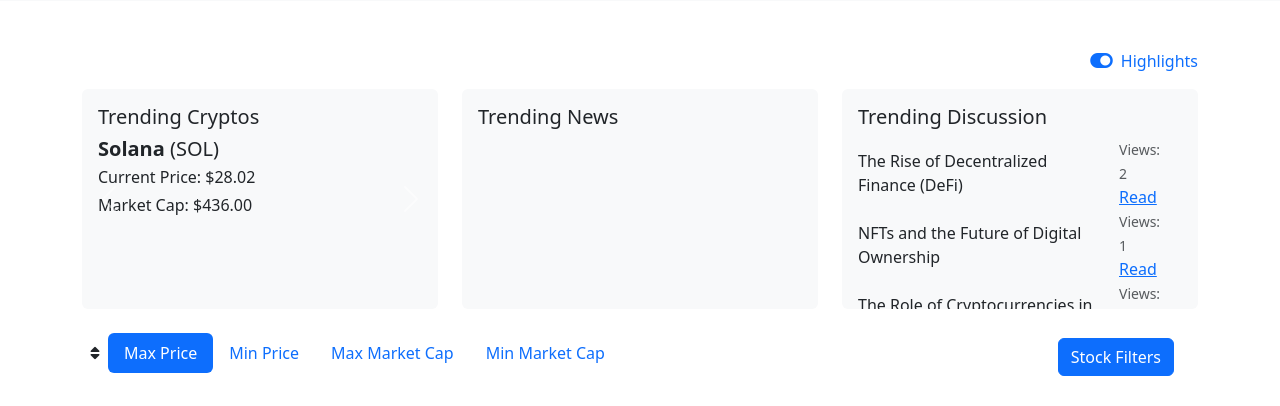
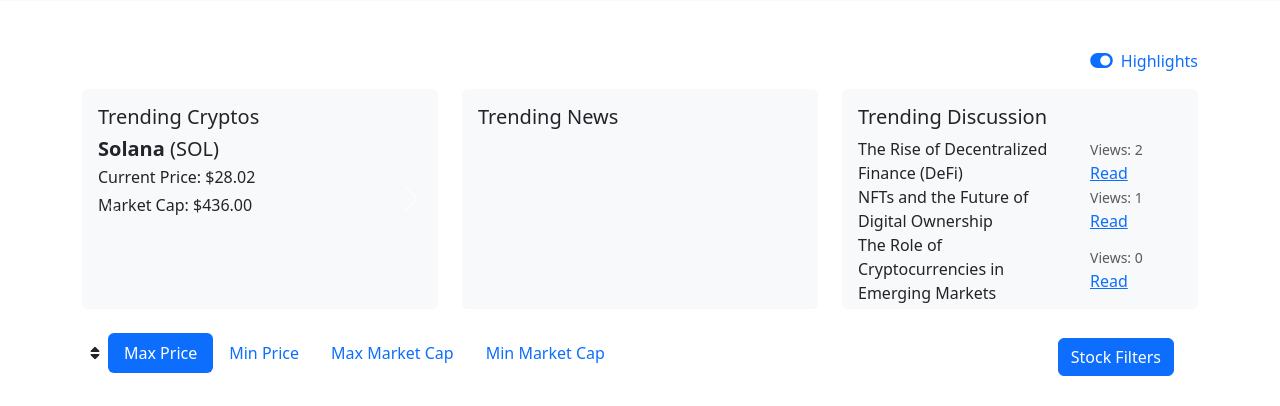
Before and after one commit to DjangoWriters-Internet-Application/Coin-Rush, a Django app: page /home/ in a window 1280 px wide. Shown: the part 367-773 px from the top of the page. Run offline with Django 4.2, Linux system fonts and the light colour scheme; data comes from the database, SQL or seed files in the repository; both versions use the stored data as it was after the commit; data that the repository does not hold is empty; parts of the project's set-up code (start-up, migrations or seed data) failed here and were passed over; some libraries are stand-ins or nearby versions.

Commit message:
small changes

```diff
--- a/coinRush/static/css/login.css
+++ b/coinRush/static/css/login.css
@@ -4,7 +4,7 @@
 body {
     margin: 0;
     padding: 0;
-    background-color: #17a2b8;
+    background-color: #;
     height: 100vh;
 }
 
--- a/coinRush/templates/Base/navbar.html
+++ b/coinRush/templates/Base/navbar.html
@@ -50,7 +50,7 @@
                     Log Out
                 </a>
             {% else %}
-                <a href="{% url 'redirect_to_login' %}" class="btn btn-primary">Log In</a>
+                <a href="{% url 'login' %}" class="btn btn-primary">Log In</a>
             {% endif %}
         </div>
     </div>
--- a/coinRush/templates/Glossary/Terms.html
+++ b/coinRush/templates/Glossary/Terms.html
@@ -2,7 +2,6 @@
 {% load static %}
 {% block extraHead %}
     <link rel="stylesheet" href="{% static 'css/glossary.css' %}">
-    <!-- Add any additional stylesheets or scripts you need for this page -->
 {% endblock extraHead %}
 
 {% block banner %}
@@ -40,7 +39,7 @@
             {% for term in group.list %}
                 <tr class="rounded">
                     <td><a href="{% url 'term_detail' term_id=term.id %}" class="text-link">{{ term.term }}</a></td>
-                    <!-- Add other columns as needed -->
+
                 </tr>
             {% endfor %}
         </tbody>
--- a/coinRush/templates/Glossary/Terms_details.html
+++ b/coinRush/templates/Glossary/Terms_details.html
@@ -2,7 +2,6 @@
 {% load static %}
 {% block extraHead %}
     <link rel="stylesheet" href="{% static 'css/glossary_details.css' %}">
-    <!-- Add any additional stylesheets or scripts you need for this page -->
 {% endblock extraHead %}
 
 {% block banner %}
@@ -20,6 +19,5 @@
 {% block content %}
     <div class="container text-center">
         <p class="description">{{ term.definition }}</p>
-        <!-- You can include more information here as needed -->
     </div>
 {% endblock %}
--- a/coinRush/templates/Learn/learning-details.html
+++ b/coinRush/templates/Learn/learning-details.html
@@ -40,7 +40,7 @@
             {% if user.is_authenticated %}
             <input type="submit" value="Submit Feedback" class="btn btn-primary">
             {% else %}
-            <p>You must be logged in to provide a feedback. <span><a style="text-decoration: none" href="{% url 'redirect_to_login' %}">Login now</a></span></p>
+            <p>You must be logged in to provide a feedback. <span><a style="text-decoration: none" href="{% url 'login' %}">Login now</a></span></p>
             {% endif %}
         </div>
         {% include 'Learn/alerts.html' %}
--- a/coinRush/templates/Nft/NFT.html
+++ b/coinRush/templates/Nft/NFT.html
@@ -37,9 +37,9 @@
                         <form method="post" action="{% url 'buy_nft' nft.symbol %}">
                             {% csrf_token %}
                             <div id="card-element">
-                                <!-- A Stripe Element will be inserted here. -->
+
                             </div>
-                            <!-- Used to display form errors. -->
+
                             <div id="card-errors" role="alert"></div>
                             <input type="hidden" name="stripeToken">
                             <button type="submit" class="btn btn-success">Buy NFT</button>
--- a/coinRush/templates/index.html
+++ b/coinRush/templates/index.html
@@ -125,10 +125,10 @@
 
                     {% for post  in trendingDiscussion %}
                             <div class="card-body row d-flex justify-content-between align-items-center">
-                                <div class="col-9"><p class="card-title">{{ post.title }}</p>
+                                <div class="col-8"><p class="card-title">{{ post.title }}</p>
 
                                 </div>
-                                <div class="col-3">
+                                <div class="col-4">
                                     <small class="text-muted me-3">Views: {{ post.views }}</small>
 
                                     <a href="{% url 'discussion_single' post.id %}">Read</a>
--- a/coinRush/templates/posts/discussion_all.html
+++ b/coinRush/templates/posts/discussion_all.html
@@ -147,7 +147,7 @@
 
                         <button type="submit" class="btn btn-primary mt-2">Create Topic</button>
                     </form>
-                    </form>
+
                     {% else %}
                         <p>Please login to start a discussion</p>
                     {% endif %}
--- a/coinRush/urls.py
+++ b/coinRush/urls.py
@@ -6,7 +6,7 @@ from django.conf.urls.static import static
 from . import views
 
 urlpatterns = [
-    path("", lambda request: redirect("login/"), name="redirect_to_login"),
+    path("/", lambda request: redirect("home/"), name="redirect_to_home"),
     path("accounts/", include("django.contrib.auth.urls")),
     path("login/", views.custom_login_view, name="login"),
     path("register/", views.register, name="register"),
@@ -15,6 +15,7 @@ urlpatterns = [
     path("upload-photo-image/", views.upload_photo_image, name="upload-photo-image"),
     path("delete-profile-pic/", views.delete_profile_pic, name="delete-profile-pic"),
     path("home/", views.home, name="home"),
+    path("", views.home, name="home"),
     path("about/", views.about, name="about"),
     path("services/", views.services, name="services"),
     path("news/", views.news, name="news"),
@@ -39,7 +40,6 @@ urlpatterns = [
         views.nft_transaction_history,
         name="nft-transaction-history",
     ),
-    path("test/", views.convert_data, name="cryptocurrency_data"),
     path("glossary/", views.glossary, name="glossary"),
     path("glossary/<int:term_id>/", views.term_detail, name="term_detail"),
     path("converter/", views.convert_data, name="cryptocurrency_data"),
```
Also changed, not shown: coinRush/templates/Nft/NFTmarketplace.html (+4 -4 lines), coinRush/templates/Nft/buy_nft.html (+4 -4 lines), db.sqlite3.
